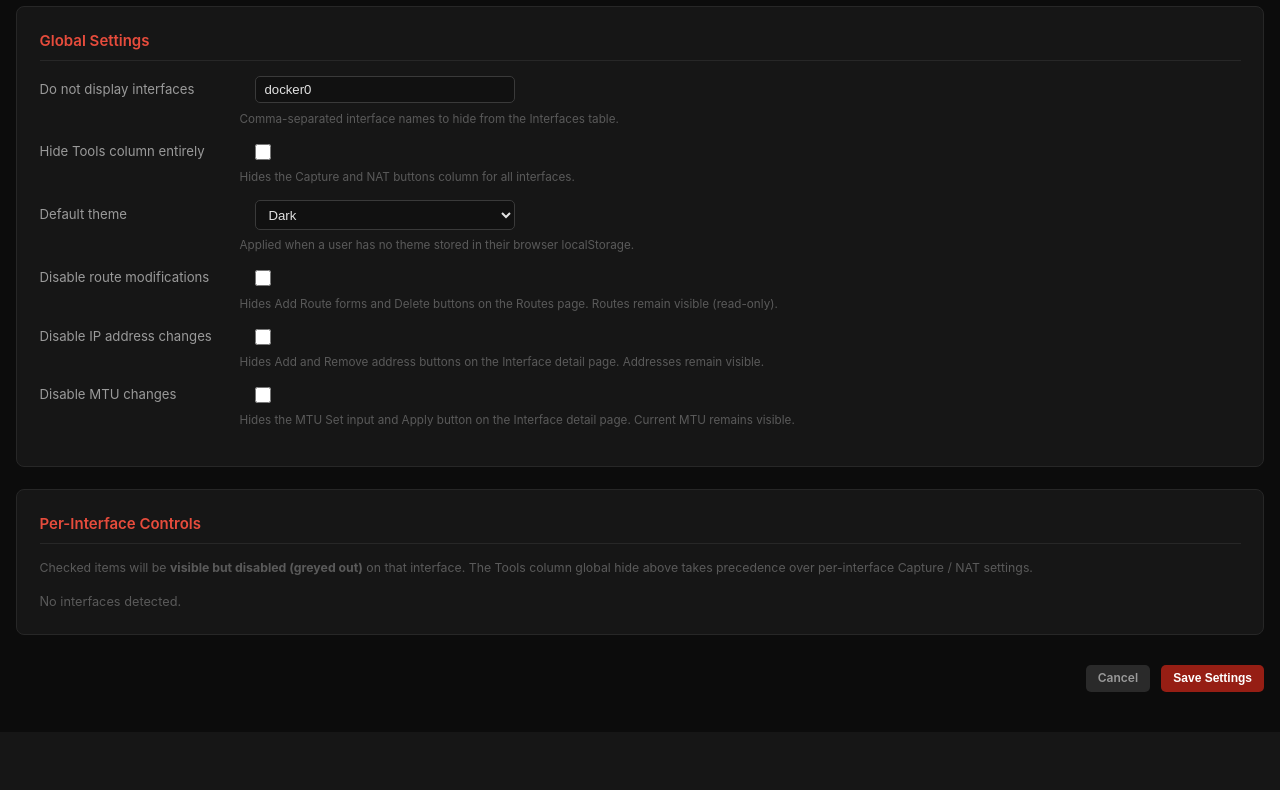
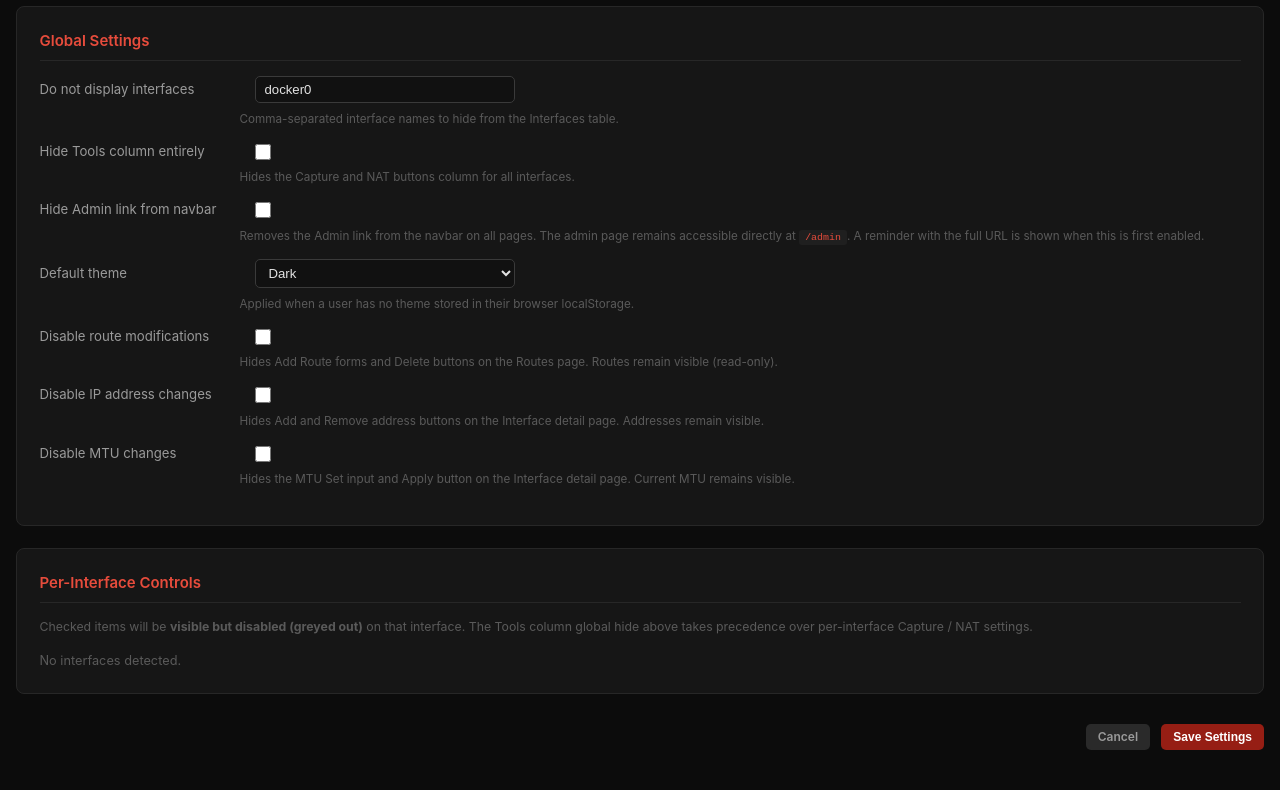
Before and after one commit to hyyperlite/hyyperwan, a Flask app: page /admin in a window 1280 px wide. Shown: the part 158-948 px from the top of the page. Before the commit the page ends 850 px from the top, so only its background shows below. Run offline with Flask 3, Linux system fonts and the light colour scheme; parts of the project's set-up code (start-up, migrations or seed data) failed here and were passed over.

Commit message:
Add option to hide Admin navbar link with bookmark reminder
New admin setting 'hide_admin_link': when enabled, the Admin nav link
is removed from the navbar on all pages (Interfaces, Routes, Interface
detail). The /admin route itself remains accessible directly.

When the setting is first turned on, a warning flash message is shown
on the admin page with the full URL (scheme + host + port + /admin) so
the user can bookmark it before navigating away.

Co-Authored-By: Claude Sonnet 4.6 <noreply@anthropic.com>

```diff
--- a/app.py
+++ b/app.py
@@ -69,6 +69,7 @@ def load_admin_config():
         'disable_routes': False,
         'disable_interface_ips': False,
         'disable_mtu': False,
+        'hide_admin_link': False,
         'interface_overrides': {},  # keyed by interface name
     }
     if os.path.exists(ADMIN_CONFIG_PATH):
@@ -690,7 +691,8 @@ def index():
                               tcpdump_available=tcpdump_available, tc_available=tc_available,
                               ip_available=ip_available, iptables_available=iptables_available,
                               tools_column_disabled=cfg.get('disable_tools_column', False),
-                              iface_overrides=cfg.get('interface_overrides', {}))
+                              iface_overrides=cfg.get('interface_overrides', {}),
+                              hide_admin_link=cfg.get('hide_admin_link', False))
     except Exception as e:
         logging.error(f"Error in index route: {str(e)}")
         flash("An error occurred while loading the page", "error")
@@ -698,7 +700,8 @@ def index():
         return render_template('index.html', interfaces=[], hostname=hostname,
                               tcpdump_available=False, tc_available=False,
                               ip_available=False, iptables_available=False,
-                              tools_column_disabled=False, iface_overrides={})
+                              tools_column_disabled=False, iface_overrides={},
+                              hide_admin_link=False)
 
 @app.route('/favicon.png')
 def favicon():
@@ -1191,7 +1194,8 @@ def routes_page():
         cfg = load_admin_config()
         return render_template('routes.html', routes_v4=routes_v4, routes_v6=routes_v6,
                                interfaces=interfaces, hostname=hostname,
-                               disable_routes=cfg.get('disable_routes', False))
+                               disable_routes=cfg.get('disable_routes', False),
+                               hide_admin_link=cfg.get('hide_admin_link', False))
     except Exception as e:
         logging.error(f"Error in routes_page: {str(e)}")
         flash(f"Error loading route table: {str(e)}", "error")
@@ -1386,7 +1390,8 @@ def interface_detail(name):
                                tools_column_disabled=tools_column_disabled,
                                disable_interface_ips=cfg.get('disable_interface_ips', False),
                                disable_mtu=cfg.get('disable_mtu', False),
-                               iface_override=iface_ov)
+                               iface_override=iface_ov,
+                               hide_admin_link=cfg.get('hide_admin_link', False))
     except Exception as e:
         logging.error(f"Error in interface_detail for {name}: {e}")
         flash(f"Error loading interface detail: {e}", "error")
@@ -1517,6 +1522,17 @@ def admin_save():
     cfg['disable_routes']         = 'disable_routes'         in request.form
     cfg['disable_interface_ips']  = 'disable_interface_ips'  in request.form
     cfg['disable_mtu']            = 'disable_mtu'            in request.form
+    hide_admin_now = 'hide_admin_link' in request.form
+    was_hidden = cfg.get('hide_admin_link', False)
+    cfg['hide_admin_link'] = hide_admin_now
+    if hide_admin_now and not was_hidden:
+        # Build the full admin URL from the current request so we show the right host/port/scheme
+        admin_url = request.host_url.rstrip('/') + url_for('admin')
+        flash(
+            f'Admin link is now hidden from the navbar. '
+            f'Bookmark or note this URL to return: {admin_url}',
+            'warning'
+        )
 
     # Per-interface overrides and aliases — rebuild from form
     overrides = {}
--- a/templates/admin.html
+++ b/templates/admin.html
@@ -185,6 +185,13 @@
             <div class="admin-note">Hides the Capture and NAT buttons column for all interfaces.</div>
 
             <div class="admin-field">
+                <label for="hide_admin_link">Hide Admin link from navbar</label>
+                <input type="checkbox" id="hide_admin_link" name="hide_admin_link"
+                       {% if cfg.hide_admin_link %}checked{% endif %}>
+            </div>
+            <div class="admin-note">Removes the Admin link from the navbar on all pages. The admin page remains accessible directly at <code>/admin</code>. A reminder with the full URL is shown when this is first enabled.</div>
+
+            <div class="admin-field">
                 <label for="default_theme">Default theme</label>
                 <select id="default_theme" name="default_theme">
                     <option value=""    {% if cfg.default_theme == ''      %}selected{% endif %}>Dark</option>
--- a/templates/index.html
+++ b/templates/index.html
@@ -24,7 +24,7 @@
     <div class="navbar-links">
         <a href="{{ url_for('index') }}" class="nav-link active">Interfaces</a>
         <a href="{{ url_for('routes_page') }}" class="nav-link">Routes</a>
-        <a href="{{ url_for('admin') }}" class="nav-link">Admin</a>
+        {% if not hide_admin_link %}<a href="{{ url_for('admin') }}" class="nav-link">Admin</a>{% endif %}
     </div>
     <div class="navbar-right">
         <span class="hostname-badge"><span class="badge-label">Host:</span> {{ hostname }}</span>
--- a/templates/interface.html
+++ b/templates/interface.html
@@ -213,7 +213,7 @@
     <div class="navbar-links">
         <a href="{{ url_for('index') }}" class="nav-link">Interfaces</a>
         <a href="{{ url_for('routes_page') }}" class="nav-link">Routes</a>
-        <a href="{{ url_for('admin') }}" class="nav-link">Admin</a>
+        {% if not hide_admin_link %}<a href="{{ url_for('admin') }}" class="nav-link">Admin</a>{% endif %}
     </div>
     <div class="navbar-right">
         <span class="hostname-badge"><span class="badge-label">Host:</span> {{ hostname }}</span>
--- a/templates/routes.html
+++ b/templates/routes.html
@@ -23,7 +23,7 @@
     <div class="navbar-links">
         <a href="{{ url_for('index') }}" class="nav-link">Interfaces</a>
         <a href="{{ url_for('routes_page') }}" class="nav-link active">Routes</a>
-        <a href="{{ url_for('admin') }}" class="nav-link">Admin</a>
+        {% if not hide_admin_link %}<a href="{{ url_for('admin') }}" class="nav-link">Admin</a>{% endif %}
     </div>
     <div class="navbar-right">
         <span class="hostname-badge"><span class="badge-label">Host:</span> {{ hostname }}</span>
```
